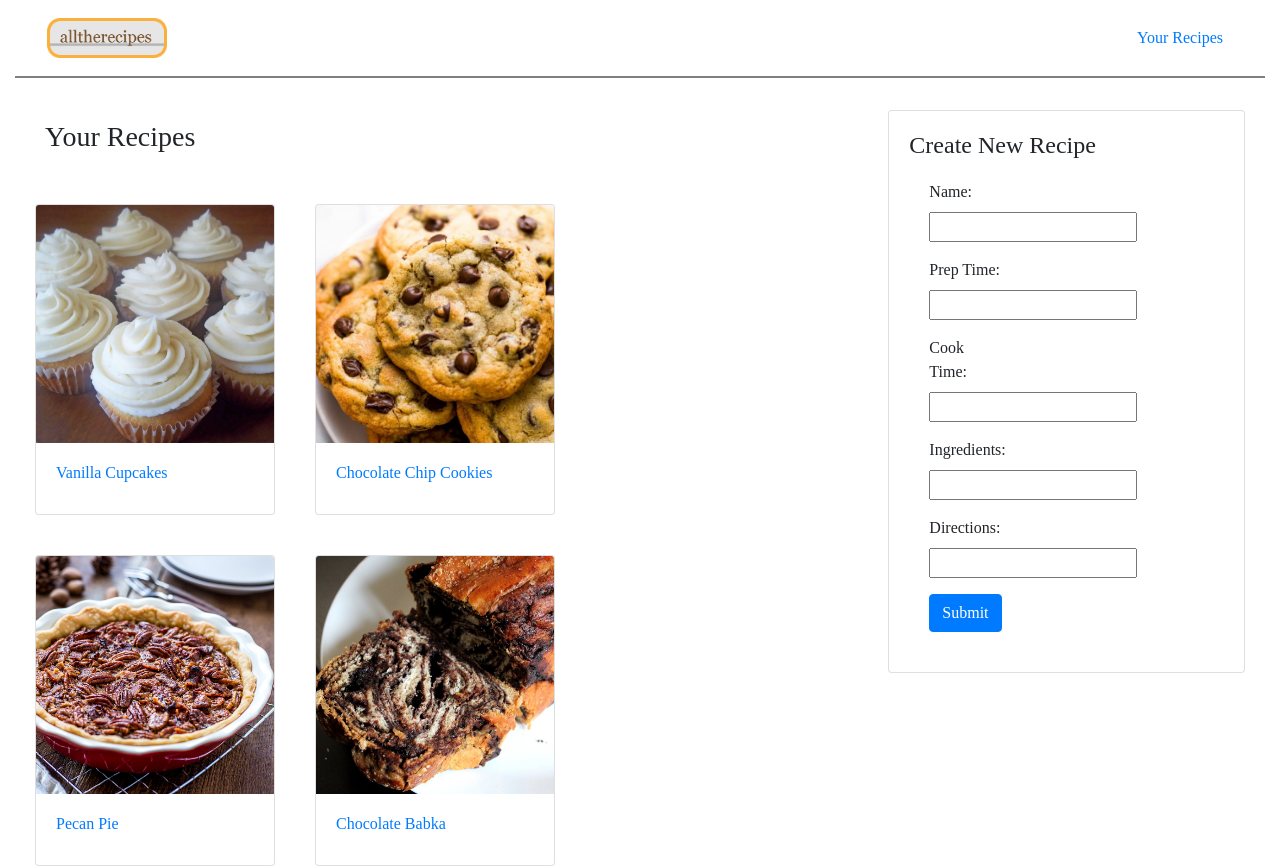
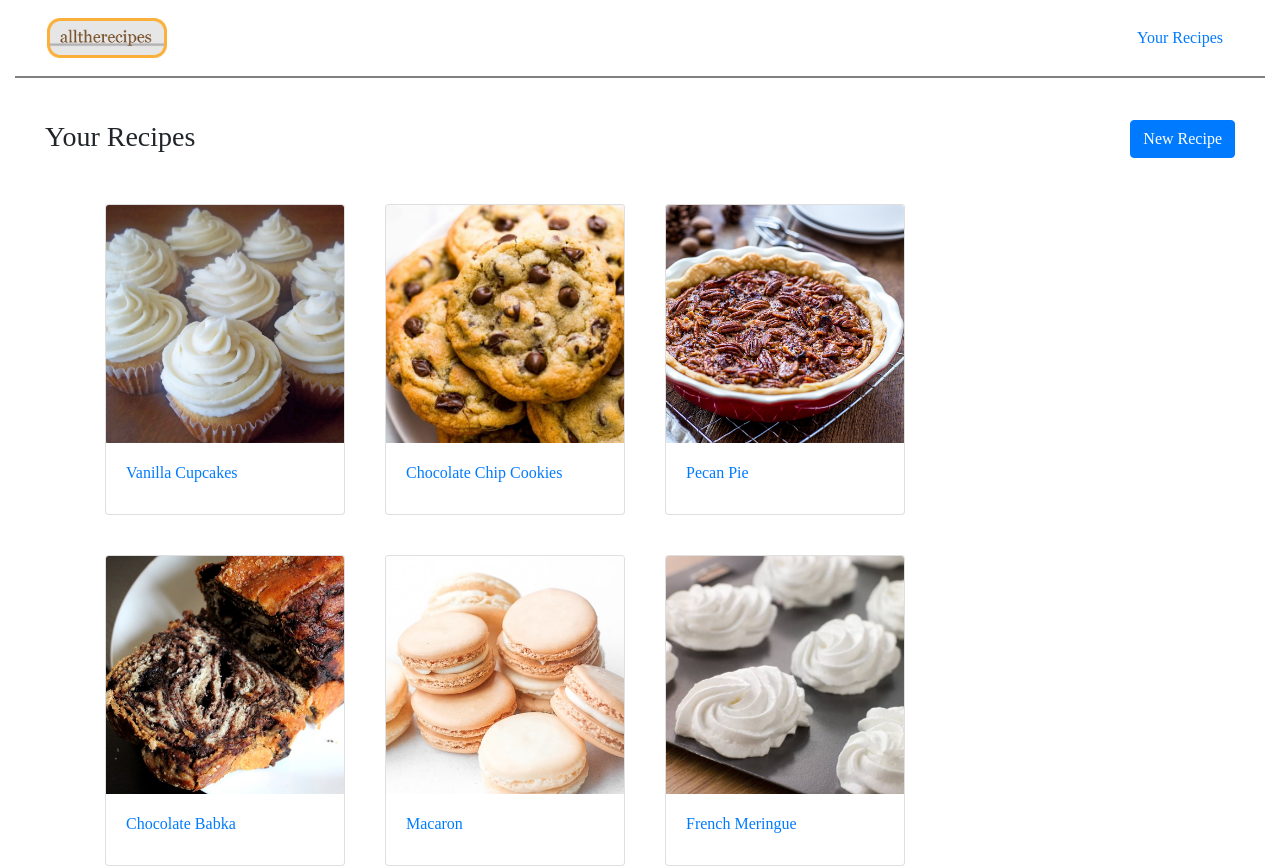
Before and after one commit to marissazhong/react-recipe-manager, a React (Create React App) app in the folder client/: page /recipes in a window 1280 px wide. Shown: the top 868 px of the page. Built offline with nearby package versions, Linux system fonts and the light colour scheme.

Commit message:
put new recipe form into modal dialog

```diff
--- a/client/src/components/recipes/NewRecipeForm.js
+++ b/client/src/components/recipes/NewRecipeForm.js
@@ -20,6 +20,16 @@ class NewRecipeForm extends Component {
     render() {
         return(
             <div>
+            <div class="modal fade" id="exampleModal" tabindex="-1" role="dialog" aria-labelledby="exampleModalLabel" aria-hidden="true">
+                <div class="modal-dialog" role="document">
+                    <div class="modal-content">
+                    <div class="modal-header">
+                        <h5 class="modal-title" id="exampleModalLabel">New Recipe</h5>
+                        <button type="button" class="close" data-dismiss="modal" aria-label="Close">
+                        <span aria-hidden="true">&times;</span>
+                        </button>
+                    </div>
+                    <div class="modal-body">
                     <form onSubmit={(event) => this.handleOnSubmit(event)} style={{margin: '20px'}}>
                         <div className="form-group row">
                             <div className="col-sm-4">
@@ -64,6 +74,15 @@ class NewRecipeForm extends Component {
                     <input className="btn btn-primary" type="submit" />
                     </form>
                     </div>
+                    <div class="modal-footer">
+                        <button type="button" class="btn btn-secondary" data-dismiss="modal">Close</button>
+                        <button type="button" class="btn btn-primary">Create New Recipe</button>
+                    </div>
+                    </div>
+                </div>
+            </div>
+
+        </div>
         );
     }
 }
--- a/client/src/components/recipes/RecipeShow.js
+++ b/client/src/components/recipes/RecipeShow.js
@@ -45,7 +45,7 @@ const RecipeShow = ({match, recipes}) => {
         </div>
         <div className="col-8">
           <h2>Directions:</h2>
-          <table class="table-sm" style={{width: '800px'}}>
+          <table className="table-sm" style={{width: '400px'}}>
               <tbody>
                 {recipe.directions.map(function(direction,i) {
                       return (<tr key={i}>
--- a/client/src/containers/UserRecipesPage.js
+++ b/client/src/containers/UserRecipesPage.js
@@ -8,20 +8,10 @@ const UserRecipesPage = ({match, recipes}) => {
     return(
         <div className="container-fluid">
             <NavBar />
-            <div className="row">
-                <div className="col-8">
-                    <h3>Your Recipes</h3>
-                    <RecipeList recipes={recipes}/>
-                </div>
-                <div className="col-4">
-                    <div className="card" style={{margin: '20px'}}>
-                        <div className="card-body">
-                            <h4 className="card-title">Create New Recipe</h4>
-                            <NewRecipeForm />
-                        </div>
-                    </div>
-                </div>
-            </div>
+            <h3 style={{display: 'inline-block'}}>Your Recipes</h3>
+            <button style={{float: 'right', margin: '30px'}}type="button" class="btn btn-primary" data-toggle="modal" data-target="#exampleModal">New Recipe</button>
+            <RecipeList recipes={recipes}/>
+            <NewRecipeForm />
         </div>
     )
   }
```
Lines whose indentation alone changed are shown as unchanged.
